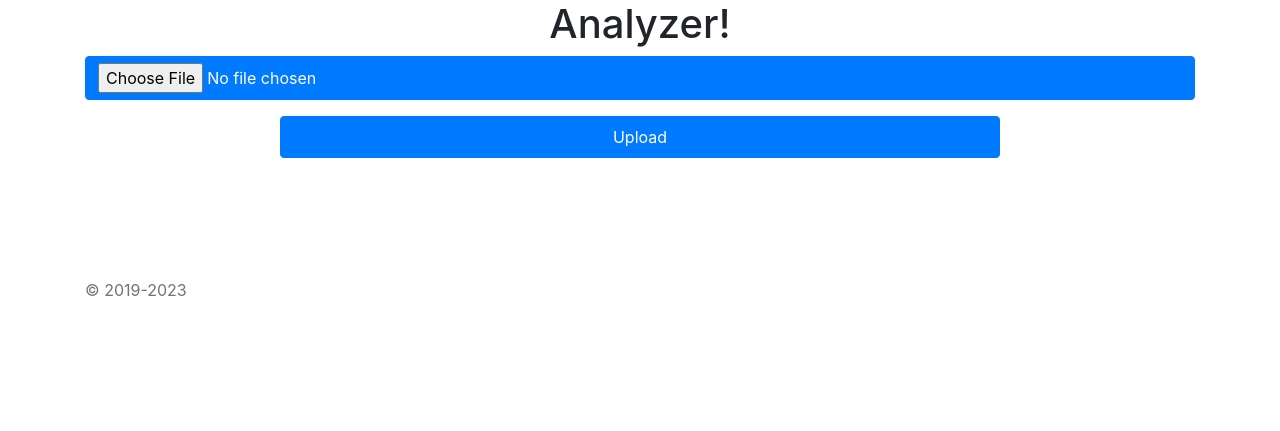
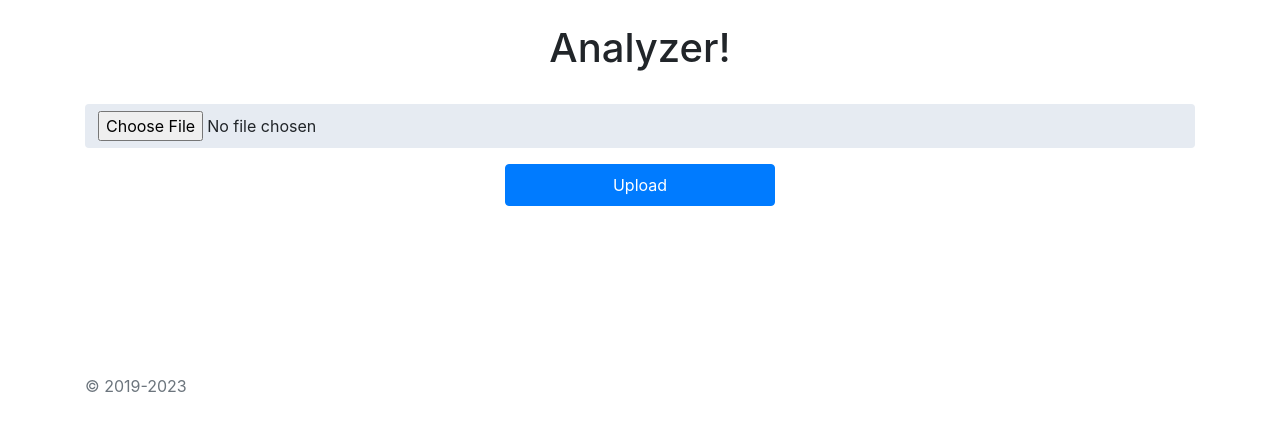
Before and after one commit to CohenINT/photo-analyze, a PHP site: page / in a window 1280 px wide. Shown: the top 431 px of the page. Run offline with PHP 8.4, Linux system fonts and the light colour scheme; some web fonts are replaced.

Commit message:
fixed ui

```diff
--- a/css/index.css
+++ b/css/index.css
@@ -11,5 +11,16 @@ font-family: 'Quattrocento Sans', sans-serif;
 
 
 img {
-    max-width: 50%;
+    max-width: 100%;
+    max-height: 300px;
 }
+
+#file_load{
+
+    background-color: #e6ebf2;
+}
+
+.txt_style {
+    font-size: 20px;
+
+}
--- a/index.html
+++ b/index.html
@@ -23,7 +23,7 @@
 
 
 
-        <div class="row">
+        <div class="row mt-4 mb-4">
             <div class=" col-12 font-weight-normal justify-content-center d-flex ">
                 <p class="h1">Analyzer!</p>
             </div>
@@ -32,7 +32,7 @@
         <div class="row">
             <div class="col-12">
 
-                <input type="file" class="btn btn-primary col-12" name="file_load" id="file_load" value="choose photo"/>
+                <input type="file" class="btn col-12" name="file_load" id="file_load" value="choose photo"/>
 
             </div>
 
@@ -42,7 +42,7 @@
 
         <div class="col-12 p-2"></div>
         <div class="col-12 justify-content-center d-flex">
-            <input type="submit" id="load_btn"  name="submit" class="btn btn-primary mb-5 p-2 col-8" value="Upload" />
+            <input type="submit" id="load_btn"  name="submit" class="btn btn-primary mb-5 p-2 col-3" value="Upload" />
 
         </div>
 
@@ -56,10 +56,10 @@
 
 	<!--after getting back from server-->
     <div class="row">
-        <div class="col-12">
+        <div class="col-6">
 
 			<img id="loaded_photo" src=""  />
-            <div id="data_tbl" class="data_tbl">
+            <div id="data_tbl" class="data_tbl mt-5 txt_style">
 
 
 
--- a/js/index.js
+++ b/js/index.js
@@ -35,7 +35,7 @@ $("form").on("submit",function(e)
 
 
             $.each(ret_data,function(i,val) {
-                $("#data_tbl").append("<p>"  + ret_data[i].display + " , " + ret_data[i].percent+"%" +"<span style='height:20px;display:block;background-color:"+ret_data[i].display+";'><span> </p>"  );
+                $("#data_tbl").append("<p>" + ret_data[i].display + " :   " + ret_data[i].percent + "%" + "<span style='height:30px;display:block;background-color:" + ret_data[i].display + ";'>"  +"<span> </p>"  );
 
 
 
--- a/src/config.php
+++ b/src/config.php
@@ -15,6 +15,8 @@ $dict_index=array();
 $dict_result=array();
 $colors=array();
 $total_counter_sum=0;
+$amount_prior_index=0;
+
 
 //test_dict
 //array for testing
```
Also changed, not shown: index-original.php (deleted, +0 -63 lines), src/analyze.php (+1 -34 lines), src/uploads/1.jpeg (added), src/uploads/2.jpeg (added), src/uploads/3.jpg (added), src/uploads/5.jpg (added), src/uploads/7.jpg (added), src/uploads/8.jpg (added), src/uploads/9.jpg (added), src/uploads/surfing.jpg (added), src/uploads/חולם אוסטרליה.jpeg (added), 1 other file.
